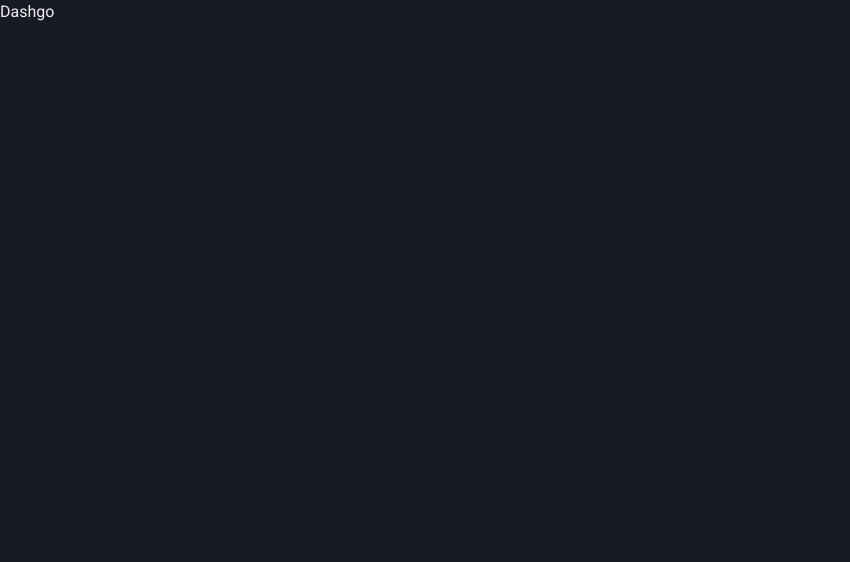
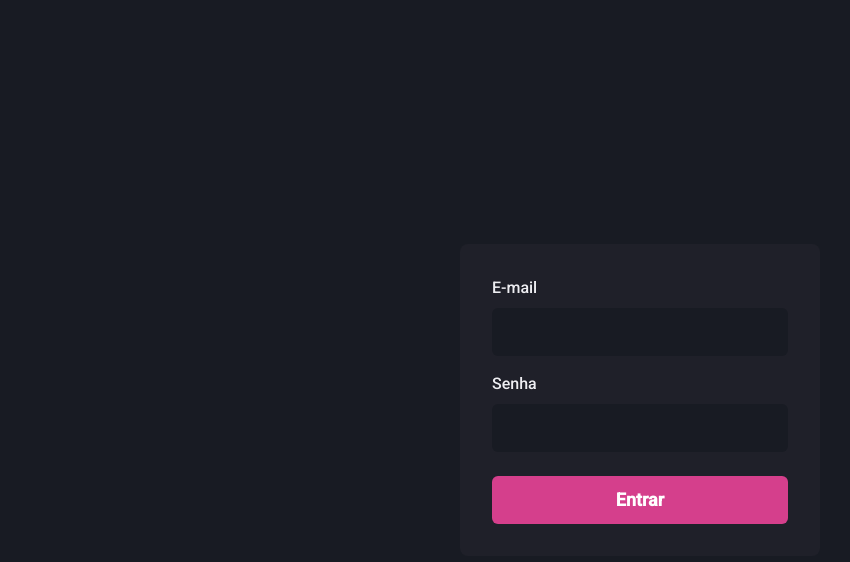
Before and after one commit to wallacewolv/dashgo, a Next.js app: page / in a window 1280 px wide. Shown: the top 562 px of the page, without its empty margins (0-850 px from the left). Built offline with nearby package versions, Linux system fonts and the light colour scheme.

Commit message:
Created login template with index.tsx

```diff
--- a/src/pages/index.tsx
+++ b/src/pages/index.tsx
@@ -1,8 +1,58 @@
-import Head from 'next/head'
-import Image from 'next/image'
+import { Flex, Input, Button, Stack, FormLabel, FormControl } from '@chakra-ui/react';
 
 export default function Home() {
   return (
-    <h1>Dashgo</h1>
+    <Flex
+      w="100vw"
+      h="100vh"
+      align="center"
+      justify="center"
+    >
+      <Flex
+        as="form"
+        width="100%"
+        maxWidth={360}
+        bg="gray.800"
+        p="8"
+        borderRadius={8}
+        flexDir="column"
+      >
+        <Stack spacing="4">
+          <FormControl>
+            <FormLabel htmlFor="email">E-mail</FormLabel>
+            <Input
+              name="email"
+              id="email"
+              type="email"
+              focusBorderColor="pink.500"
+              bgColor="gray.900"
+              variant="filled"
+              _hover={{
+                bgColor: 'gray.900'
+              }}
+              size="lg"
+            />
+          </FormControl>
+
+          <FormControl>
+            <FormLabel htmlFor="password">Senha</FormLabel>
+            <Input
+              name="password"
+              id="password"
+              type="password"
+              focusBorderColor="pink.500"
+              bgColor="gray.900"
+              variant="filled"
+              _hover={{
+                bgColor: 'gray.900'
+              }}
+              size="lg"
+            />
+          </FormControl>
+        </Stack>
+
+        <Button type="submit" mt="6" colorScheme="pink" size="lg"> Entrar</Button>
+      </Flex>
+    </Flex>
   )
 }
```
